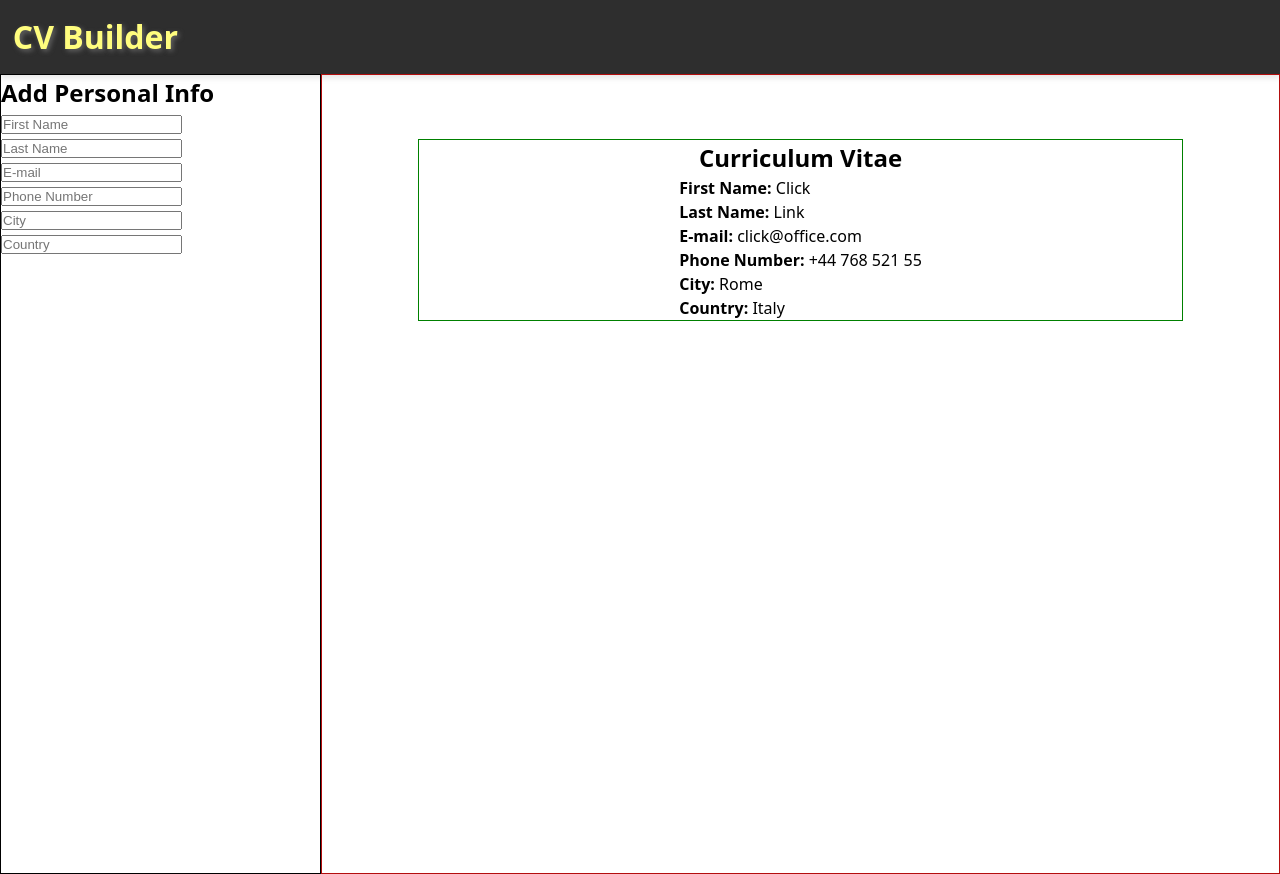
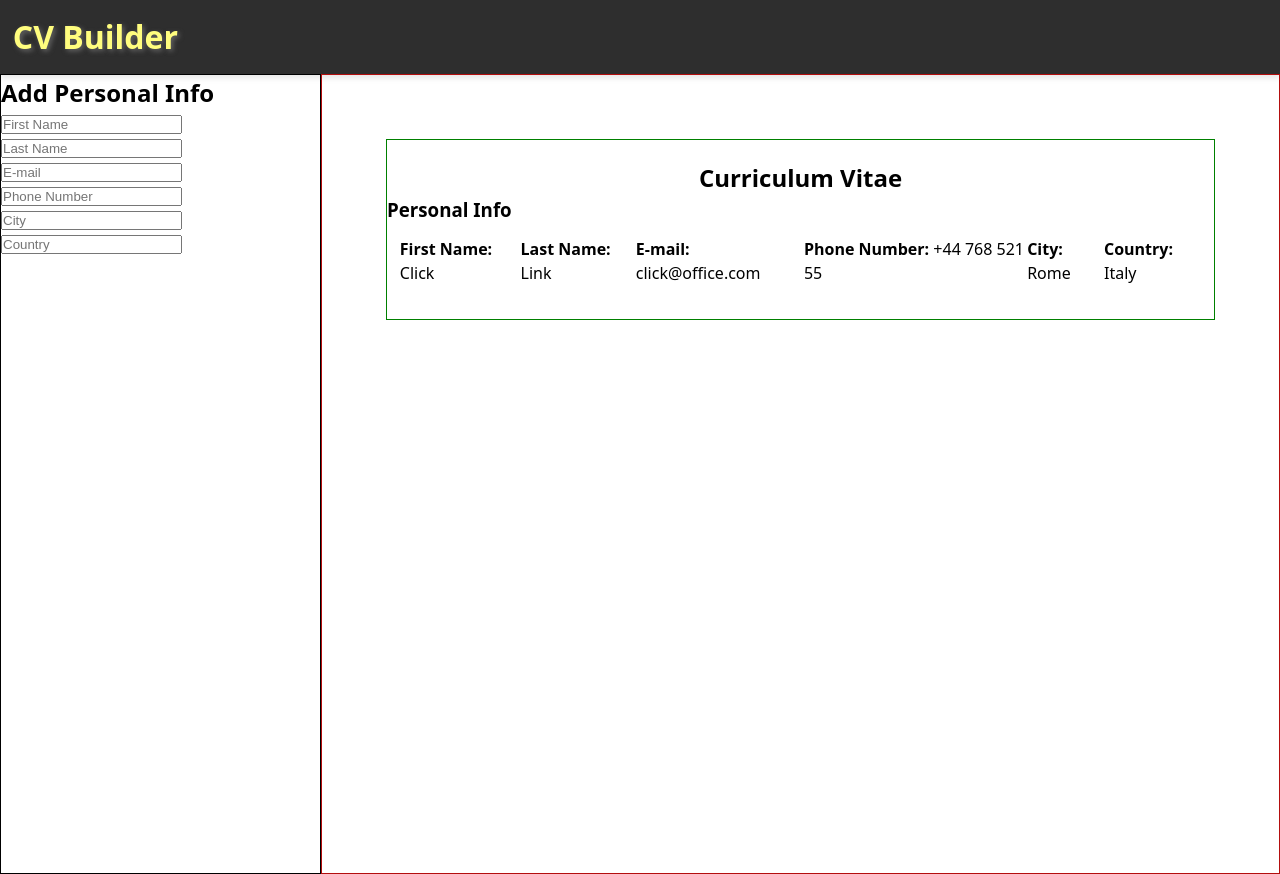
Before and after one commit to FreeFallRush/cv-application, a React (Vite) app: page / in a window 1280 px wide. Built offline with nearby package versions, Linux system fonts and the light colour scheme.

Commit message:
Added more structure to CVPreview.jsx
Added styles to CVPreview.css

```diff
--- a/src/components/CVPreview.jsx
+++ b/src/components/CVPreview.jsx
@@ -4,6 +4,8 @@ function CVPreview({ personalInfo, defaultInfo }) {
   return (
     <div className="cv-preview">
       <h2>Curriculum Vitae</h2>
+      <div className="personalInfo-section">
+        <h3>Personal Info</h3>
         <div className="personalInfo">
           <p>
             <strong>First Name: </strong>
@@ -31,6 +33,7 @@ function CVPreview({ personalInfo, defaultInfo }) {
           </p>
         </div>
       </div>
+    </div>
   );
 }
 
--- a/src/styles/CVPreview.css
+++ b/src/styles/CVPreview.css
@@ -1,8 +1,14 @@
 .cv-preview {
   min-width: 80%;
   margin: 4rem;
+  padding: 1.3rem 0;
   display: flex;
   flex-direction: column;
   align-items: center;
   border: 1px solid green;
 }
+
+.personalInfo {
+  display: flex;
+  padding: 0.8rem;
+}
```
Lines whose indentation alone changed are shown as unchanged.
